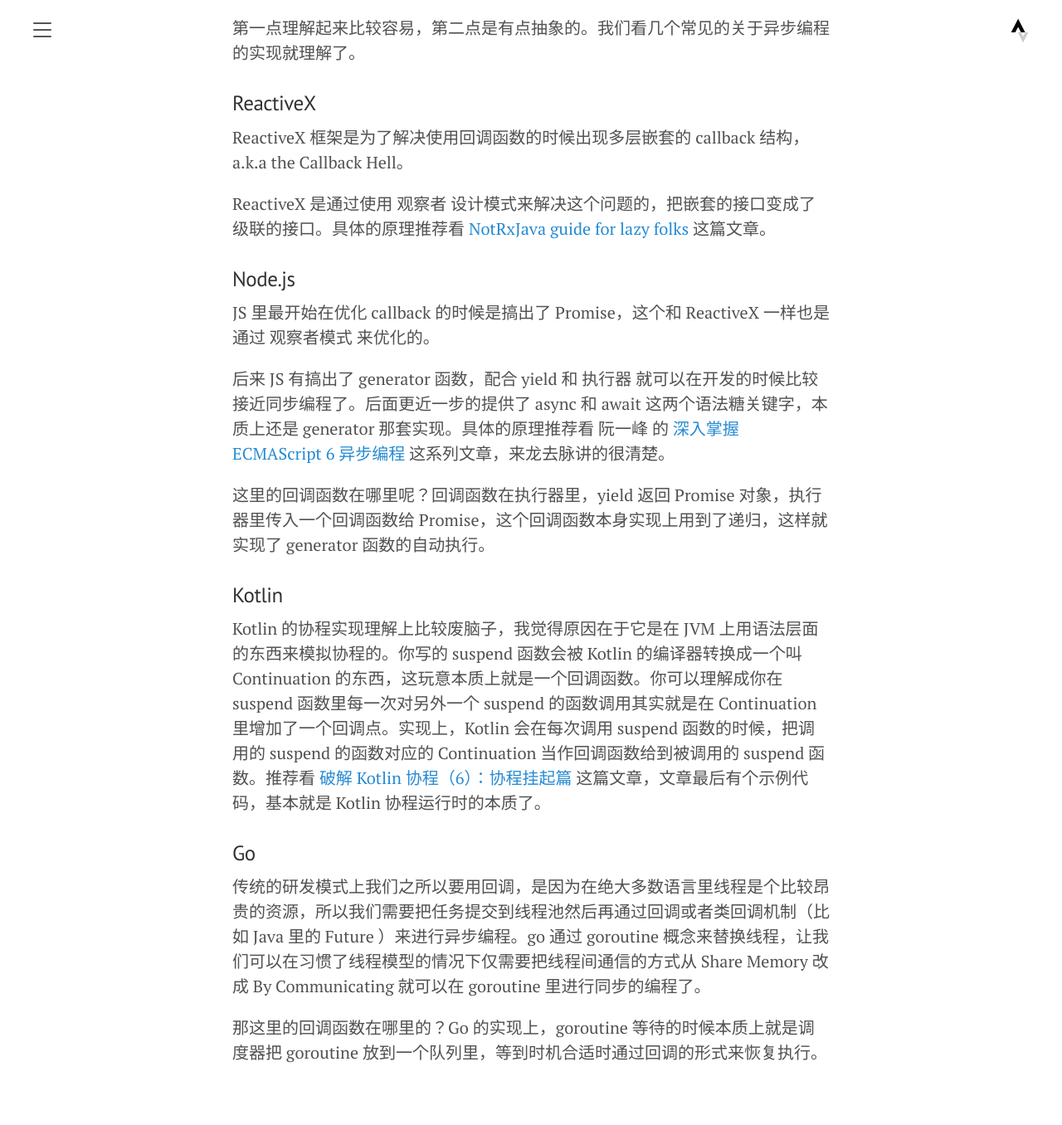
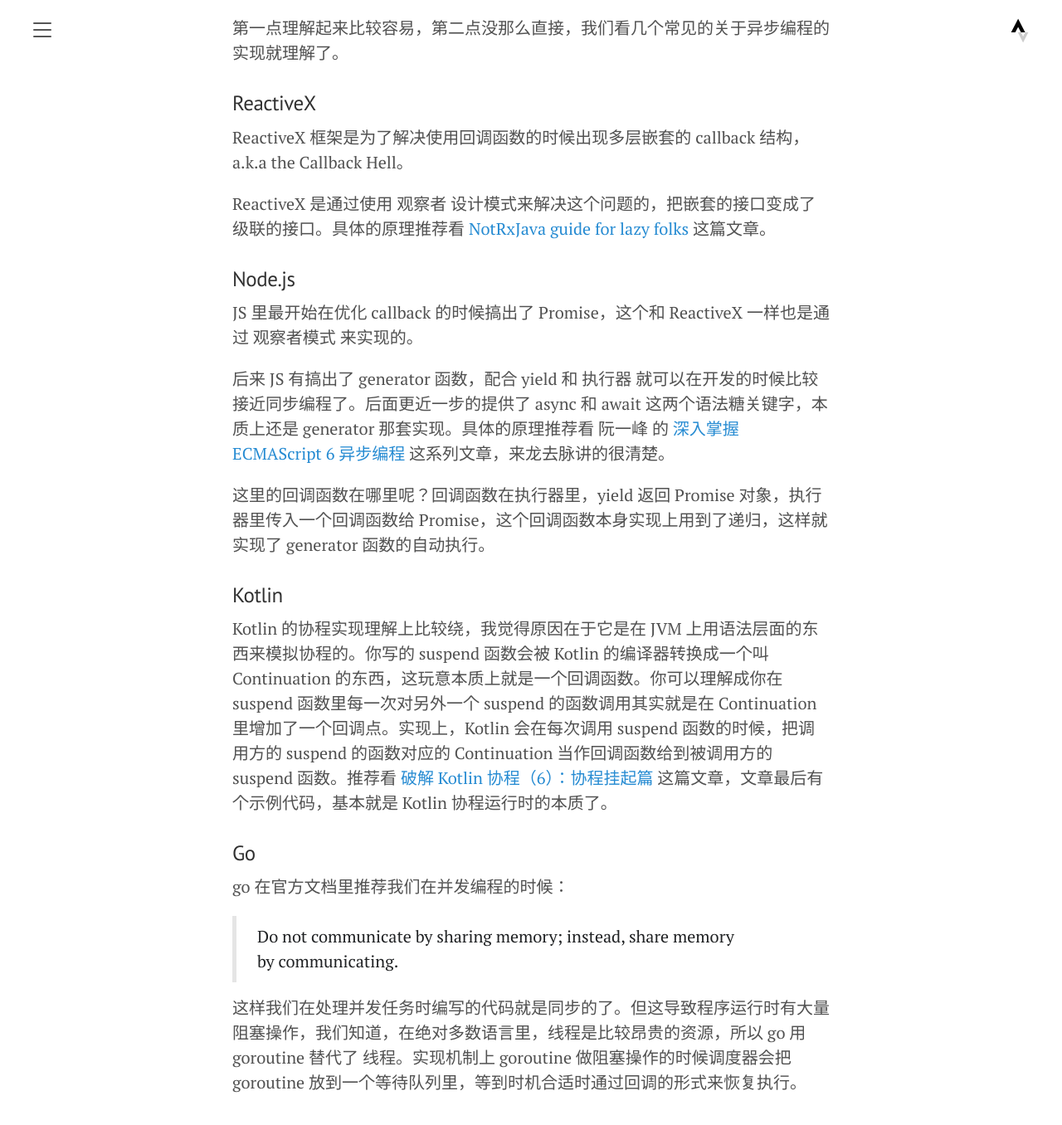
Before and after one commit to yoncise/yoncise.github.io, a Jekyll site: the page built from logs/_posts/2024/2024-10-18-190853193.md, in a window 1280 px wide and 1400 px high, scrolled down 343 px. Shown: the top 1356 px of the window at 83% size. Built offline with Jekyll 4.4.1, drawn with Linux system fonts in a browser that asks for light colours.

Commit message:
语雀同步 关于异步编程的一点思考

```diff
--- a/logs/_posts/2024/2024-10-18-190853193.md
+++ b/logs/_posts/2024/2024-10-18-190853193.md
@@ -7,7 +7,7 @@
 1. 不管语言层面对异步编程怎么包装，本质都是为了让你的代码写起来像同步的
 2. 计算机世界就是一个大 loop，所以异步编程的实现上一定有回调函数
 
-第一点理解起来比较容易，第二点是有点抽象的。我们看几个常见的关于异步编程的实现就理解了。
+第一点理解起来比较容易，第二点没那么直接，我们看几个常见的关于异步编程的实现就理解了。
 
 ### ReactiveX
 ReactiveX 框架是为了解决使用回调函数的时候出现多层嵌套的 callback 结构，a.k.a the Callback Hell。
@@ -15,16 +15,19 @@
 ReactiveX 是通过使用 观察者 设计模式来解决这个问题的，把嵌套的接口变成了级联的接口。具体的原理推荐看 [NotRxJava guide for lazy folks](https://yarikx.github.io/NotRxJava/) 这篇文章。
 
 ### Node.js
-JS 里最开始在优化 callback 的时候是搞出了 Promise，这个和 ReactiveX 一样也是通过 观察者模式 来优化的。
+JS 里最开始在优化 callback 的时候搞出了 Promise，这个和 ReactiveX 一样也是通过 观察者模式 来实现的。
 
 后来 JS 有搞出了 generator 函数，配合 yield 和 执行器 就可以在开发的时候比较接近同步编程了。后面更近一步的提供了 async 和 await 这两个语法糖关键字，本质上还是 generator 那套实现。具体的原理推荐看 阮一峰 的 [深入掌握 ECMAScript 6 异步编程](https://www.ruanyifeng.com/blog/2015/05/thunk.html) 这系列文章，来龙去脉讲的很清楚。
 
 这里的回调函数在哪里呢？回调函数在执行器里，yield 返回 Promise 对象，执行器里传入一个回调函数给 Promise，这个回调函数本身实现上用到了递归，这样就实现了 generator 函数的自动执行。
 
 ### Kotlin
-Kotlin 的协程实现理解上比较废脑子，我觉得原因在于它是在 JVM 上用语法层面的东西来模拟协程的。你写的 suspend 函数会被 Kotlin 的编译器转换成一个叫 Continuation 的东西，这玩意本质上就是一个回调函数。你可以理解成你在 suspend 函数里每一次对另外一个 suspend 的函数调用其实就是在 Continuation 里增加了一个回调点。实现上，Kotlin 会在每次调用 suspend 函数的时候，把调用的 suspend 的函数对应的 Continuation 当作回调函数给到被调用的 suspend 函数。推荐看 [破解 Kotlin 协程（6）：协程挂起篇](https://www.bennyhuo.com/2019/05/07/coroutine-suspend/) 这篇文章，文章最后有个示例代码，基本就是 Kotlin 协程运行时的本质了。
+Kotlin 的协程实现理解上比较绕，我觉得原因在于它是在 JVM 上用语法层面的东西来模拟协程的。你写的 suspend 函数会被 Kotlin 的编译器转换成一个叫 Continuation 的东西，这玩意本质上就是一个回调函数。你可以理解成你在 suspend 函数里每一次对另外一个 suspend 的函数调用其实就是在 Continuation 里增加了一个回调点。实现上，Kotlin 会在每次调用 suspend 函数的时候，把调用方的 suspend 的函数对应的 Continuation 当作回调函数给到被调用方的 suspend 函数。推荐看 [破解 Kotlin 协程（6）：协程挂起篇](https://www.bennyhuo.com/2019/05/07/coroutine-suspend/) 这篇文章，文章最后有个示例代码，基本就是 Kotlin 协程运行时的本质了。
 
 ### Go
-传统的研发模式上我们之所以要用回调，是因为在绝大多数语言里线程是个比较昂贵的资源，所以我们需要把任务提交到线程池然后再通过回调或者类回调机制（比如 Java 里的 Future ）来进行异步编程。go 通过 goroutine 概念来替换线程，让我们可以在习惯了线程模型的情况下仅需要把线程间通信的方式从 Share Memory 改成 By Communicating 就可以在 goroutine 里进行同步的编程了。
+go 在官方文档里推荐我们在并发编程的时候：
 
-那这里的回调函数在哪里的？Go 的实现上，goroutine 等待的时候本质上就是调度器把 goroutine 放到一个队列里，等到时机合适时通过回调的形式来恢复执行。
+> <font style="color:rgb(32, 34, 36);">Do not communicate by sharing memory; instead, share memory by communicating.</font>
+>
+
+这样我们在处理并发任务时编写的代码就是同步的了。但这导致程序运行时有大量阻塞操作，我们知道，在绝对多数语言里，线程是比较昂贵的资源，所以 go 用 goroutine 替代了 线程。实现机制上 goroutine 做阻塞操作的时候调度器会把 goroutine 放到一个等待队列里，等到时机合适时通过回调的形式来恢复执行。
```
